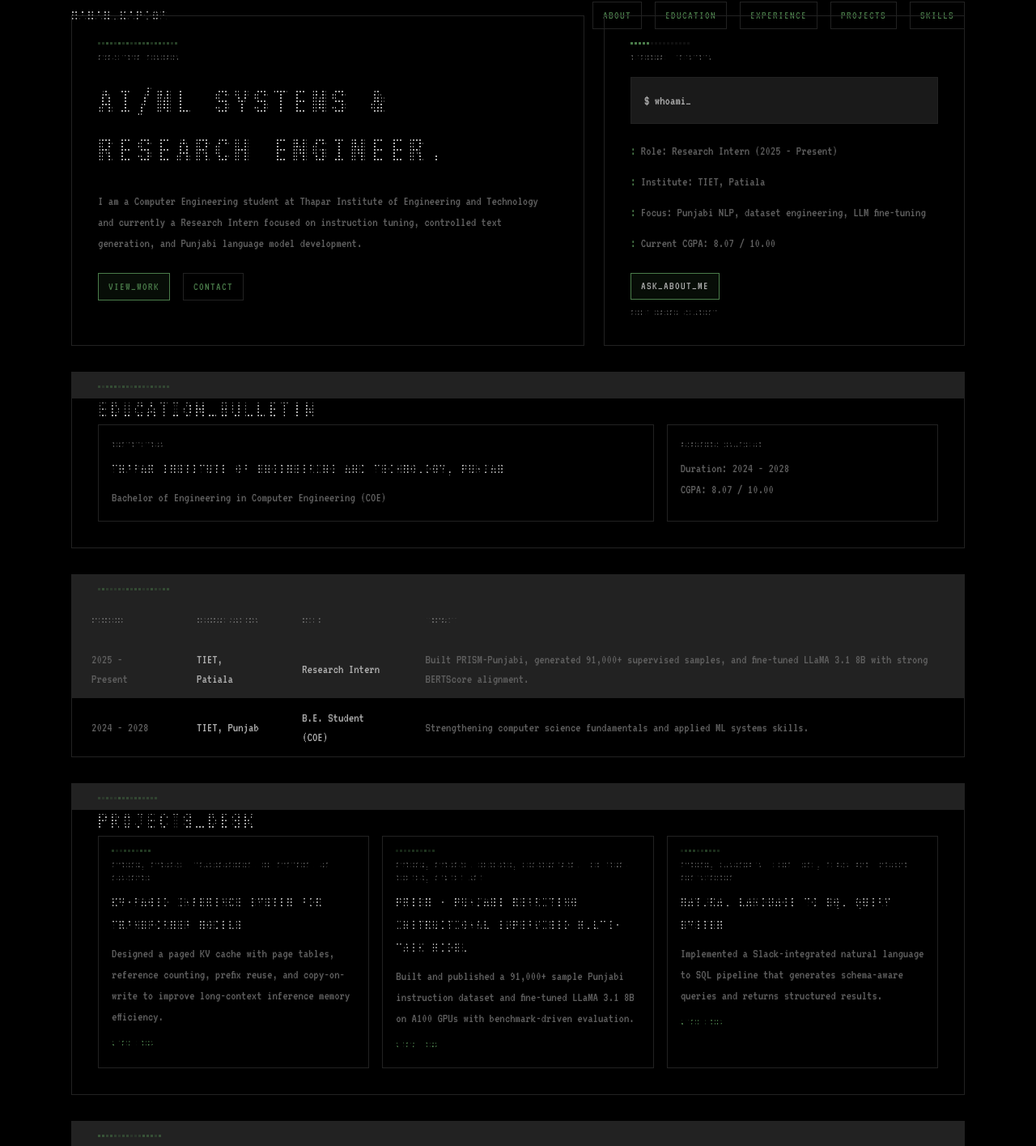
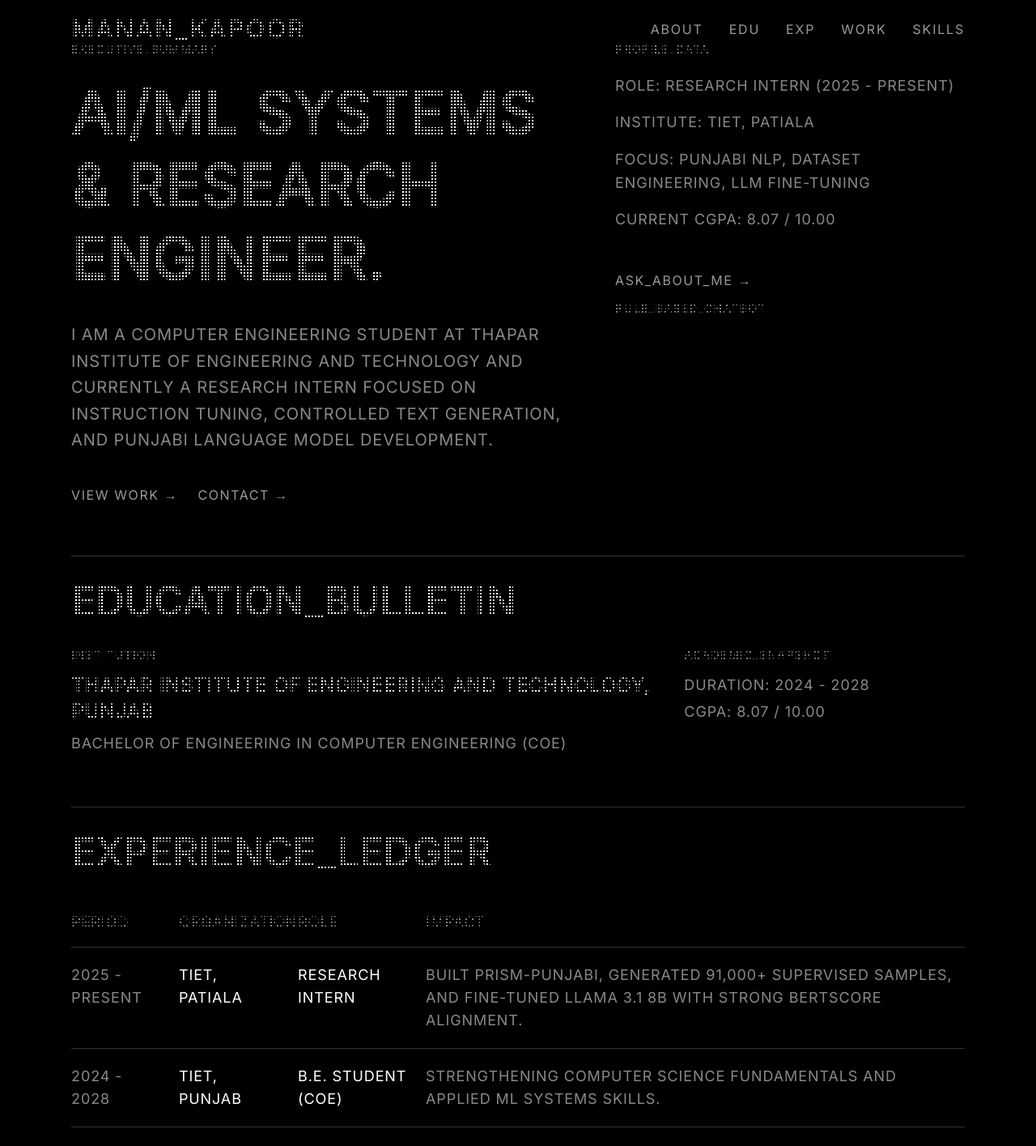
Before and after one commit to manankapoor23/Manan_portfolio, a React (Vite) app: page / in a window 1280 px wide. Shown: the part 14-1429 px from the top of the page at 81% size. Built offline with nearby package versions, Linux system fonts and the light colour scheme.

Commit message:
Update visual design to match Vercel Ship / LED board style

```diff
--- a/package.json
+++ b/package.json
@@ -10,6 +10,7 @@
     "preview": "vite preview"
   },
   "dependencies": {
+    "@fontsource/inter": "^5.2.8",
     "class-variance-authority": "^0.7.1",
     "clsx": "^2.1.1",
     "lucide-react": "^1.11.0",
--- a/src/App.tsx
+++ b/src/App.tsx
@@ -1,8 +1,6 @@
 import { useEffect, useState } from 'react'
 
 function App() {
-  const heroText = '$ whoami'
-  const [typedHero, setTypedHero] = useState('')
   const [isChatOpen, setIsChatOpen] = useState(false)
   const [chatInput, setChatInput] = useState('')
   const [messages, setMessages] = useState([
@@ -134,40 +132,25 @@ function App() {
     setIsChatOpen(true)
   }
 
-  useEffect(() => {
-    let index = 0
-
-    const interval = setInterval(() => {
-      setTypedHero(heroText.slice(0, index + 1))
-      index += 1
-
-      if (index >= heroText.length) {
-        clearInterval(interval)
-      }
-    }, 90)
-
-    return () => clearInterval(interval)
-  }, [])
-
   return (
     <div className="min-h-screen bg-[var(--color-bg-primary)] text-[var(--color-fg-primary)]">
       <header className="divider">
-        <div className="mx-auto flex max-w-6xl items-center justify-between px-4 py-4 md:px-6">
-          <p className="text-xl tracking-widest dot-matrix-text">
+        <div className="mx-auto flex max-w-6xl items-center justify-between px-4 py-8 md:px-6">
+          <p className="text-3xl tracking-widest dot-matrix-text">
             MANAN_KAPOOR
           </p>
-          <nav className="flex items-center gap-2 text-sm uppercase tracking-widest md:gap-4">
+          <nav className="flex items-center gap-6 text-lg uppercase tracking-widest md:gap-8">
             <a href="#about" className="led-btn">
               ABOUT
             </a>
             <a href="#education" className="led-btn">
-              EDUCATION
+              EDU
             </a>
             <a href="#experience" className="led-btn">
-              EXPERIENCE
+              EXP
             </a>
             <a href="#projects" className="led-btn">
-              PROJECTS
+              WORK
             </a>
             <a href="#skills" className="led-btn">
               SKILLS
@@ -176,70 +159,55 @@ function App() {
         </div>
       </header>
 
-      <main className="mx-auto max-w-6xl px-4 py-6 md:px-6 md:py-8">
-        <section id="about" className="grid gap-6 lg:grid-cols-12">
-          <article className="section p-5 lg:col-span-7 md:p-8">
-            <div className="led-pixel-row">
-              {Array.from({ length: 20 }).map((_, i) => (
-                <div key={i} className="led-pixel" style={{ opacity: 0.3 + Math.random() * 0.4 }}></div>
-              ))}
-            </div>
-            <p className="mb-4 text-xs uppercase tracking-widest dot-matrix-dim">
+      <main className="mx-auto max-w-6xl px-4 py-12 md:px-6 md:py-16">
+        <section id="about" className="grid gap-12 lg:grid-cols-12">
+          <article className="section lg:col-span-7">
+            <p className="mb-6 text-sm uppercase tracking-widest dot-matrix-dim">
               EXECUTIVE_SUMMARY
             </p>
-            <h1 className="text-3xl leading-tight md:text-5xl dot-matrix-text">
+            <h1 className="text-5xl leading-tight md:text-7xl dot-matrix-text mb-8">
               AI/ML systems & research engineer.
             </h1>
-            <p className="mt-5 max-w-2xl text-base leading-relaxed text-[var(--color-fg-secondary)]">
+            <p className="max-w-2xl text-xl leading-relaxed text-[var(--color-fg-secondary)] mb-6">
               I am a Computer Engineering student at Thapar Institute of Engineering and
               Technology and currently a Research Intern focused on instruction tuning,
               controlled text generation, and Punjabi language model development.
             </p>
-            <div className="mt-6 flex flex-wrap gap-4">
+            <div className="mt-10 flex flex-wrap gap-6">
               <a
                 href="#projects"
-                className="led-btn-accent text-sm uppercase tracking-widest"
+                className="led-btn-accent uppercase tracking-widest"
               >
-                VIEW_WORK
+                VIEW WORK &rarr;
               </a>
               <a
                 href="#contact"
-                className="led-btn text-sm uppercase tracking-widest"
+                className="led-btn uppercase tracking-widest"
               >
-                CONTACT
+                CONTACT &rarr;
               </a>
             </div>
           </article>
 
-          <aside className="section p-5 lg:col-span-5 md:p-8">
-            <div className="led-pixel-row">
-              {Array.from({ length: 15 }).map((_, i) => (
-                <div key={i} className="led-pixel" style={{ backgroundColor: i < 5 ? 'var(--color-accent)' : '#333', opacity: i < 5 ? 1 : 0.3 }}></div>
-              ))}
-            </div>
-            <p className="mb-4 text-xs uppercase tracking-widest dot-matrix-dim">
-              TERMINAL_IDENTITY
+          <aside className="section lg:col-span-5">
+            <p className="mb-4 text-sm uppercase tracking-widest dot-matrix-dim">
+              PROFILE_DATA
             </p>
-            <div className="section bg-[var(--color-muted)] p-4">
-              <p className="min-h-[1.5rem] text-base cursor">
-                {typedHero}
-              </p>
-            </div>
-            <ul className="mt-5 space-y-3 text-base leading-relaxed text-[var(--color-fg-secondary)]">
-              <li><span style={{ color: 'var(--color-accent)' }}>:</span> Role: Research Intern (2025 - Present)</li>
-              <li><span style={{ color: 'var(--color-accent)' }}>:</span> Institute: TIET, Patiala</li>
-              <li><span style={{ color: 'var(--color-accent)' }}>:</span> Focus: Punjabi NLP, dataset engineering, LLM fine-tuning</li>
-              <li><span style={{ color: 'var(--color-accent)' }}>:</span> Current CGPA: 8.07 / 10.00</li>
+            <ul className="mt-5 space-y-4 text-lg leading-relaxed text-[var(--color-fg-secondary)]">
+              <li>Role: Research Intern (2025 - Present)</li>
+              <li>Institute: TIET, Patiala</li>
+              <li>Focus: Punjabi NLP, dataset engineering, LLM fine-tuning</li>
+              <li>Current CGPA: 8.07 / 10.00</li>
             </ul>
-            <div className="mt-6">
+            <div className="mt-12">
               <button
                 type="button"
-                className="led-btn-accent text-xs uppercase tracking-widest"
+                className="led-btn-accent uppercase tracking-widest text-lg"
                 onClick={() => setIsChatOpen((prev) => !prev)}
               >
-                ASK_ABOUT_ME
+                ASK_ABOUT_ME &rarr;
               </button>
-              <p className="mt-2 text-xs uppercase tracking-widest dot-matrix-dim">
+              <p className="mt-3 text-sm uppercase tracking-widest dot-matrix-dim">
                 RULE_BASED_CHATBOT
               </p>
               {isChatOpen ? (
@@ -303,79 +271,69 @@ function App() {
           </aside>
         </section>
 
-        <section id="education" className="mt-8 section">
-          <div className="divider px-5 py-4 md:px-8">
-            <div className="led-pixel-row">
-              {Array.from({ length: 18 }).map((_, i) => (
-                <div key={i} className="led-pixel" style={{ opacity: 0.2 + Math.random() * 0.3 }}></div>
-              ))}
-            </div>
-            <h2 className="text-2xl md:text-3xl dot-matrix-text">
+        <section id="education" className="mt-16 pt-8 divider-top">
+          <div className="mb-8">
+            <h2 className="text-4xl md:text-5xl dot-matrix-text">
               EDUCATION_BULLETIN
             </h2>
           </div>
-          <div className="grid gap-4 p-5 md:grid-cols-12 md:p-8">
-            <div className="section p-4 md:col-span-8">
-              <p className="text-xs uppercase tracking-widest dot-matrix-dim">
+          <div className="grid gap-8 md:grid-cols-12">
+            <div className="md:col-span-8">
+              <p className="text-sm uppercase tracking-widest dot-matrix-dim mb-3">
                 INSTITUTION
               </p>
-              <h3 className="mt-2 text-lg dot-matrix-text">
+              <h3 className="text-2xl dot-matrix-text mb-2">
                 Thapar Institute of Engineering and Technology, Punjab
               </h3>
-              <p className="mt-2 text-base leading-relaxed text-[var(--color-fg-secondary)]">
+              <p className="text-lg leading-relaxed text-[var(--color-fg-secondary)]">
                 Bachelor of Engineering in Computer Engineering (COE)
               </p>
             </div>
-            <div className="section p-4 md:col-span-4">
-              <p className="text-xs uppercase tracking-widest dot-matrix-dim">
+            <div className="md:col-span-4">
+              <p className="text-sm uppercase tracking-widest dot-matrix-dim mb-3">
                 ACADEMIC_SNAPSHOT
               </p>
-              <p className="mt-2 text-base leading-relaxed text-[var(--color-fg-secondary)]">
+              <p className="text-lg leading-relaxed text-[var(--color-fg-secondary)] mb-1">
                 Duration: 2024 - 2028
               </p>
-              <p className="text-base leading-relaxed text-[var(--color-fg-secondary)]">
+              <p className="text-lg leading-relaxed text-[var(--color-fg-secondary)]">
                 CGPA: 8.07 / 10.00
               </p>
             </div>
           </div>
         </section>
 
-        <section id="experience" className="mt-8 section">
-          <div className="divider px-5 py-4 md:px-8">
-            <div className="led-pixel-row">
-              {Array.from({ length: 18 }).map((_, i) => (
-                <div key={i} className="led-pixel" style={{ opacity: 0.2 + Math.random() * 0.3 }}></div>
-              ))}
-            </div>
-            <h2 className="text-2xl md:text-3xl dot-matrix-text">
+        <section id="experience" className="mt-16 pt-8 divider-top">
+          <div className="mb-8">
+            <h2 className="text-4xl md:text-5xl dot-matrix-text">
               EXPERIENCE_LEDGER
             </h2>
           </div>
           <div className="overflow-x-auto">
-            <table className="w-full border-collapse text-left text-base">
+            <table className="w-full text-left text-lg">
               <thead>
-                <tr className="divider bg-[var(--color-muted)]">
-                  <th className="px-4 py-3 md:px-6 dot-matrix-dim">PERIOD</th>
-                  <th className="px-4 py-3 md:px-6 dot-matrix-dim">ORGANIZATION</th>
-                  <th className="px-4 py-3 md:px-6 dot-matrix-dim">ROLE</th>
-                  <th className="px-4 py-3 md:px-6 dot-matrix-dim">IMPACT</th>
+                <tr className="border-b border-[var(--color-border)]">
+                  <th className="py-4 font-normal dot-matrix-dim">PERIOD</th>
+                  <th className="py-4 font-normal dot-matrix-dim">ORGANIZATION</th>
+                  <th className="py-4 font-normal dot-matrix-dim">ROLE</th>
+                  <th className="py-4 font-normal dot-matrix-dim">IMPACT</th>
                 </tr>
               </thead>
               <tbody>
-                <tr className="divider">
-                  <td className="px-4 py-3 md:px-6 text-[var(--color-fg-secondary)]">2025 - Present</td>
-                  <td className="px-4 py-3 md:px-6">TIET, Patiala</td>
-                  <td className="px-4 py-3 md:px-6">Research Intern</td>
-                  <td className="px-4 py-3 md:px-6 text-[var(--color-fg-secondary)]">
+                <tr className="border-b border-[var(--color-border)]">
+                  <td className="py-5 pr-4 text-[var(--color-fg-secondary)] align-top">2025 - Present</td>
+                  <td className="py-5 pr-4 align-top">TIET, Patiala</td>
+                  <td className="py-5 pr-4 align-top">Research Intern</td>
+                  <td className="py-5 text-[var(--color-fg-secondary)] align-top">
                     Built PRISM-Punjabi, generated 91,000+ supervised samples, and
                     fine-tuned LLaMA 3.1 8B with strong BERTScore alignment.
                   </td>
                 </tr>
-                <tr>
-                  <td className="px-4 py-3 md:px-6 text-[var(--color-fg-secondary)]">2024 - 2028</td>
-                  <td className="px-4 py-3 md:px-6">TIET, Punjab</td>
-                  <td className="px-4 py-3 md:px-6">B.E. Student (COE)</td>
-                  <td className="px-4 py-3 md:px-6 text-[var(--color-fg-secondary)]">
+                <tr className="border-b border-[var(--color-border)]">
+                  <td className="py-5 pr-4 text-[var(--color-fg-secondary)] align-top">2024 - 2028</td>
+                  <td className="py-5 pr-4 align-top">TIET, Punjab</td>
+                  <td className="py-5 pr-4 align-top">B.E. Student (COE)</td>
+                  <td className="py-5 text-[var(--color-fg-secondary)] align-top">
                     Strengthening computer science fundamentals and applied ML systems skills.
                   </td>
                 </tr>
@@ -384,80 +342,65 @@ function App() {
           </div>
         </section>
 
-        <section id="projects" className="mt-8 section">
-          <div className="divider px-5 py-4 md:px-8">
-            <div className="led-pixel-row">
-              {Array.from({ length: 15 }).map((_, i) => (
-                <div key={i} className="led-pixel" style={{ opacity: 0.2 + Math.random() * 0.3 }}></div>
-              ))}
-            </div>
-            <h2 className="text-2xl md:text-3xl dot-matrix-text">
+        <section id="projects" className="mt-16 pt-8 divider-top">
+          <div className="mb-8">
+            <h2 className="text-4xl md:text-5xl dot-matrix-text">
               PROJECTS_DESK
             </h2>
           </div>
-          <div className="grid gap-4 p-5 md:grid-cols-3 md:p-8">
+          <div className="grid gap-12 md:grid-cols-3">
             {projects.map((project) => (
-              <article
-                key={project.title}
-                className="section p-4 hover:bg-[var(--color-muted)]"
-              >
-                <div className="led-pixel-row">
-                  {Array.from({ length: 10 }).map((_, i) => (
-                    <div key={i} className="led-pixel" style={{ opacity: 0.2 + Math.random() * 0.3 }}></div>
-                  ))}
-                </div>
-                <p className="text-xs uppercase tracking-widest dot-matrix-dim">{project.tech}</p>
-                <h3 className="mt-2 text-lg dot-matrix-text">{project.title}</h3>
-                <p className="mt-2 text-base leading-relaxed text-[var(--color-fg-secondary)]">{project.summary}</p>
+              <article key={project.title} className="group">
+                <p className="text-sm uppercase tracking-widest dot-matrix-dim mb-3">
+                  {project.tech}
+                </p>
+                <h3 className="text-2xl dot-matrix-text mb-3 group-hover:opacity-80 transition-opacity">
+                  {project.title}
+                </h3>
+                <p className="text-lg leading-relaxed text-[var(--color-fg-secondary)] mb-4">
+                  {project.summary}
+                </p>
                 <a
                   href={project.link}
                   target="_blank"
                   rel="noreferrer"
-                  className="mt-3 inline-block text-xs uppercase tracking-widest dot-matrix-accent border-none"
+                  className="inline-block text-sm uppercase tracking-widest dot-matrix-accent"
                 >
-                  VIEW_LINK
+                  VIEW_LINK &rarr;
                 </a>
               </article>
             ))}
           </div>
         </section>
 
-        <section id="skills" className="mt-8 section">
-          <div className="divider px-5 py-4 md:px-8">
-            <div className="led-pixel-row">
-              {Array.from({ length: 16 }).map((_, i) => (
-                <div key={i} className="led-pixel" style={{ backgroundColor: 'var(--color-accent)', opacity: 0.2 + Math.random() * 0.4 }}></div>
-              ))}
-            </div>
-            <h2 className="text-2xl md:text-3xl dot-matrix-accent">
-              SKILLS_CHRONICLE
+        <section id="skills" className="mt-16 pt-8 divider-top mb-16">
+          <div className="mb-8">
+            <h2 className="text-4xl md:text-5xl dot-matrix-accent">
+              SKILLS_&_CONTACT
             </h2>
           </div>
-          <div className="grid gap-4 p-5 md:grid-cols-2 md:p-8">
+          <div className="grid gap-12 md:grid-cols-2">
             {skillGroups.map((group) => (
-              <div key={group.title} className="section p-4">
-                <div className="led-pixel-row">
-                  {Array.from({ length: 8 }).map((_, i) => (
-                    <div key={i} className="led-pixel" style={{ backgroundColor: 'var(--color-accent)', opacity: 0.3 + Math.random() * 0.3 }}></div>
-                  ))}
-                </div>
-                <p className="text-xs uppercase tracking-widest dot-matrix-accent">{group.title}</p>
-                <p className="mt-2 text-base leading-relaxed text-[var(--color-fg-secondary)]">{group.items}</p>
+              <div key={group.title}>
+                <p className="text-sm uppercase tracking-widest dot-matrix-accent mb-3">
+                  {group.title}
+                </p>
+                <p className="text-lg leading-relaxed text-[var(--color-fg-secondary)]">
+                  {group.items}
+                </p>
               </div>
             ))}
-            <div className="section p-4" id="contact">
-              <div className="led-pixel-row">
-                {Array.from({ length: 8 }).map((_, i) => (
-                  <div key={i} className="led-pixel" style={{ backgroundColor: 'var(--color-accent)', opacity: 0.3 + Math.random() * 0.3 }}></div>
-                ))}
+            <div id="contact" className="md:col-span-2 divider-top pt-8 mt-4 grid sm:grid-cols-2 gap-4">
+              <div>
+                <p className="text-sm uppercase tracking-widest dot-matrix-accent mb-3">CONTACT</p>
+                <p className="text-lg text-[var(--color-fg-secondary)]">23.kapoormanan@gmail.com</p>
+                <p className="text-lg text-[var(--color-fg-secondary)]">+91 99999 35670</p>
               </div>
-              <p className="text-xs uppercase tracking-widest dot-matrix-accent">CONTACT</p>
-              <p className="mt-2 text-base leading-relaxed text-[var(--color-fg-secondary)]">Email: 23.kapoormanan@gmail.com</p>
-              <p className="text-base leading-relaxed text-[var(--color-fg-secondary)]">Phone: +91 99999 35670</p>
-              <p className="text-base leading-relaxed text-[var(--color-fg-secondary)]">LinkedIn: linkedin.com/in/manan-kapoor</p>
-              <p className="text-base leading-relaxed text-[var(--color-fg-secondary)]">GitHub: github.com/manankapoor23</p>
-              <p className="text-base leading-relaxed text-[var(--color-fg-secondary)]">LeetCode: leetcode.com/u/manankapoor23</p>
-              <p className="text-base leading-relaxed text-[var(--color-fg-secondary)]">Portfolio: mkap.netlify.app</p>
+              <div className="flex flex-col gap-2">
+                <a href="https://linkedin.com/in/manan-kapoor" className="text-lg">LinkedIn &rarr;</a>
+                <a href="https://github.com/manankapoor23" className="text-lg">GitHub &rarr;</a>
+                <a href="https://leetcode.com/u/manankapoor23" className="text-lg">LeetCode &rarr;</a>
+              </div>
             </div>
           </div>
         </section>
--- a/src/index.css
+++ b/src/index.css
@@ -1,15 +1,15 @@
-@import url('https://fonts.googleapis.com/css2?family=VT323&display=swap');
+@import "@fontsource/inter";
 @import "tailwindcss";
 
 @theme {
   --color-bg-primary: #000000;
-  --color-fg-primary: #B0B0B0;
-  --color-fg-secondary: #606060;
-  --color-muted: #1a1a1a;
-  --color-border: #222222;
-  --color-accent: #4A7C4A;
+  --color-fg-primary: #ffffff;
+  --color-fg-secondary: #888888;
+  --color-muted: transparent;
+  --color-border: #333333;
+  --color-accent: #ffffff;
 
-  --font-mono: "VT323", "Courier New", monospace;
+  --font-main: "Inter", sans-serif;
 
   --radius-none: 0px;
 }
@@ -21,77 +21,83 @@
   body {
     background-color: var(--color-bg-primary);
     background-image:
-      radial-gradient(circle at center, #1a1a1a 1px, transparent 1px);
+      radial-gradient(#111 1px, transparent 1px);
     background-size: 6px 6px;
     color: var(--color-fg-primary);
-    font-family: var(--font-mono);
-    -webkit-font-smoothing: none;
-    -moz-osx-font-smoothing: unset;
+    font-family: var(--font-main);
+    -webkit-font-smoothing: antialiased;
     font-size: 18px;
     line-height: 1.4;
+    text-transform: uppercase;
+    letter-spacing: 0.05em;
   }
   h1, h2, h3, h4, h5, h6 {
-    font-family: var(--font-mono);
-    color: var(--color-fg-primary);
-    font-weight: 400;
-    text-transform: uppercase;
-    letter-spacing: 0.1em;
+    font-weight: 500;
+    margin: 0;
   }
   a {
-    color: var(--color-accent);
+    color: var(--color-fg-primary);
     text-decoration: none;
-    border-bottom: 1px solid var(--color-accent);
+    transition: opacity 0.2s;
   }
   a:hover {
-    background-color: var(--color-accent);
-    color: var(--color-bg-primary);
+    opacity: 0.7;
+    background: transparent;
+    color: var(--color-fg-primary);
   }
 }
 
 @layer utilities {
   .dot-matrix-text {
-    color: transparent;
+    color: transparent !important;
     background-image:
-      radial-gradient(#B0B0B0 1px, transparent 1px);
+      radial-gradient(var(--color-fg-primary) 1.5px, transparent 1.5px);
     background-size: 4px 4px;
+    background-position: 0 0;
     -webkit-background-clip: text;
     background-clip: text;
+    font-weight: 700;
   }
   .dot-matrix-accent {
-    color: transparent;
+    color: transparent !important;
     background-image:
-      radial-gradient(#4A7C4A 1px, transparent 1px);
+      radial-gradient(#ffffff 1.5px, transparent 1.5px);
     background-size: 4px 4px;
+    background-position: 0 0;
     -webkit-background-clip: text;
     background-clip: text;
+    font-weight: 700;
   }
   .dot-matrix-dim {
-    color: transparent;
+    color: transparent !important;
     background-image:
-      radial-gradient(#606060 1px, transparent 1px);
+      radial-gradient(var(--color-fg-secondary) 1px, transparent 1px);
     background-size: 4px 4px;
+    background-position: 0 0;
     -webkit-background-clip: text;
     background-clip: text;
+    font-weight: 700;
   }
   .section {
-    border: 1px solid var(--color-border);
+    border: none;
   }
   .divider {
     height: 1px;
     background: var(--color-border);
   }
-  .led-btn {
-    border: 1px solid var(--color-border);
-    padding: 6px 12px;
-    display: inline-block;
-    font-size: 14px;
+  .divider-top {
+    border-top: 1px solid var(--color-border);
   }
-  .led-btn-accent {
-    border: 1px solid var(--color-accent);
-    background: rgba(74, 124, 74, 0.1);
-    padding: 6px 12px;
-    display: inline-block;
-    font-size: 14px;
+  .led-btn, .led-btn-accent {
+    border: none;
+    padding: 0;
+    background: transparent;
+    font-size: 16px;
+    opacity: 0.6;
+  }
+  .led-btn:hover, .led-btn-accent:hover {
+    opacity: 1;
+    background: transparent;
   }
   .cursor::after {
     content: "_";
@@ -113,9 +119,10 @@
   }
 
   .chat-bubble {
-    border: 1px solid var(--color-border);
-    padding: 8px 10px;
-    background: #0f0f0f;
+    padding: 8px 0;
+    background: transparent;
+    border: none;
+    border-bottom: 1px solid var(--color-border);
   }
 
   .chat-bot {
@@ -124,8 +131,6 @@
 
   .chat-user {
     color: var(--color-fg-primary);
-    border-color: var(--color-accent);
-    background: rgba(74, 124, 74, 0.1);
   }
 
   .chat-chip {
@@ -134,32 +139,30 @@
     font-size: 11px;
     text-transform: uppercase;
     letter-spacing: 0.12em;
+    background: transparent;
+    color: var(--color-fg-secondary);
   }
 
   .chat-chip:hover {
-    border-color: var(--color-accent);
-    color: var(--color-accent);
+    border-color: var(--color-fg-primary);
+    color: var(--color-fg-primary);
   }
 
   .chat-input {
-    border: 1px solid var(--color-border);
-    background: #0b0b0b;
-    padding: 6px 8px;
+    border: none;
+    border-bottom: 1px solid var(--color-border);
+    background: transparent;
+    padding: 6px 0;
     color: var(--color-fg-primary);
   }
 
   .chat-input:focus {
-    outline: 1px solid var(--color-accent);
-    outline-offset: 1px;
+    outline: none;
+    border-bottom-color: var(--color-fg-primary);
   }
 
   .chat-led {
-    width: 6px;
-    height: 6px;
-    border-radius: 999px;
-    background: var(--color-accent);
-    box-shadow: 0 0 6px rgba(74, 124, 74, 0.8);
-    animation: chat-pulse 1.6s ease-in-out infinite;
+    display: none;
   }
 
   @keyframes chat-pulse {
```
Also changed, not shown: 1 other file (tests, documents, lock files or other folders).
